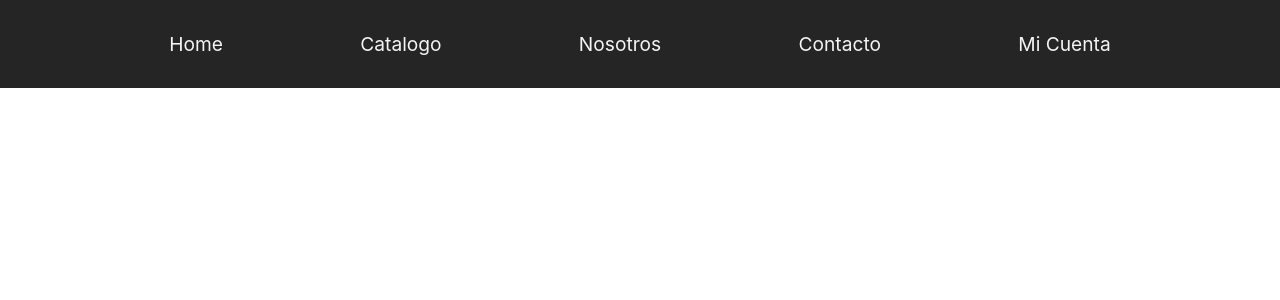
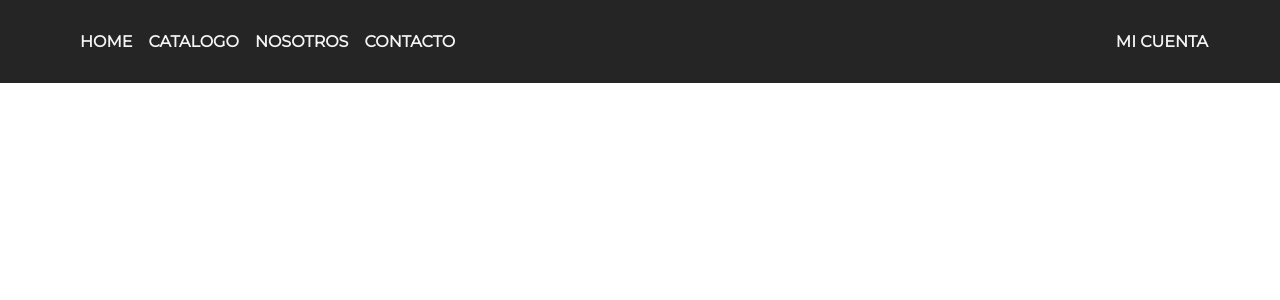
Before and after one commit to luciano-meloclaps/Curso-React-MeloClaps, a React (Create React App) app: page / in a window 1280 px wide. Shown: the top 300 px of the page. Built offline with nearby package versions, Linux system fonts and the light colour scheme.

Commit message:
lo deje mas lindo

```diff
--- a/src/componentes/NavBar.css
+++ b/src/componentes/NavBar.css
@@ -1,3 +1,6 @@
+
+@import url('https://fonts.googleapis.com/css2?family=Montserrat&display=swap');
+
 *{
   margin: 0;
 }
@@ -5,12 +8,25 @@
 .container {
   background-color: rgba(0, 0, 0, 0.856);
   color: whitesmoke;
+  display: flex;
+  justify-content: space-between;
+  padding: 2rem;
+  font-family: 'Montserrat', sans-serif;
+  font-size: 1rem;
+  font-weight: 600;
+  text-transform: uppercase;
 }
 
-.container-items {
-  font-size: 1.2rem;
-  padding: 2rem;
+.container-items1 {
   list-style: none;
   display: flex;
-  justify-content: space-evenly;
 }
+
+.container-items2 {
+  list-style: none;
+  margin: 0 2rem;
+}
+
+li{
+  margin: 0 .5rem;
+}
--- a/src/componentes/NavBar.js
+++ b/src/componentes/NavBar.js
@@ -3,11 +3,13 @@ import "./NavBar.css";
 const NavBar = () => {
   return (
     <nav className="container">
-      <ul className="container-items">
+      <ul className="container-items1">
         <li>Home</li>
         <li>Catalogo</li>
         <li>Nosotros</li>
         <li>Contacto</li>
+      </ul>
+      <ul className="container-items2">
         <li>Mi Cuenta</li>
       </ul>
     </nav>
```
Also changed, not shown: src/componentes/CartWidget.js (added), src/componentes/ItemListContainer.js (added).
